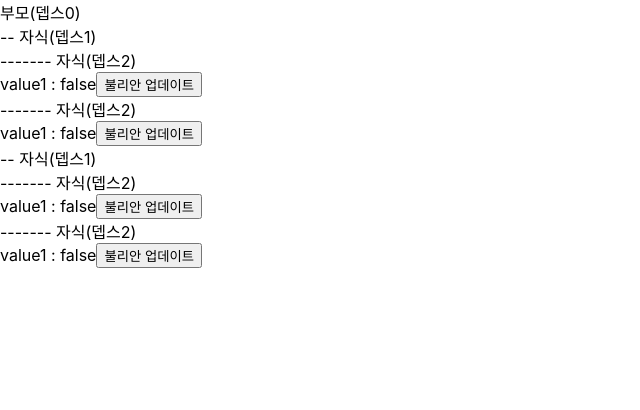
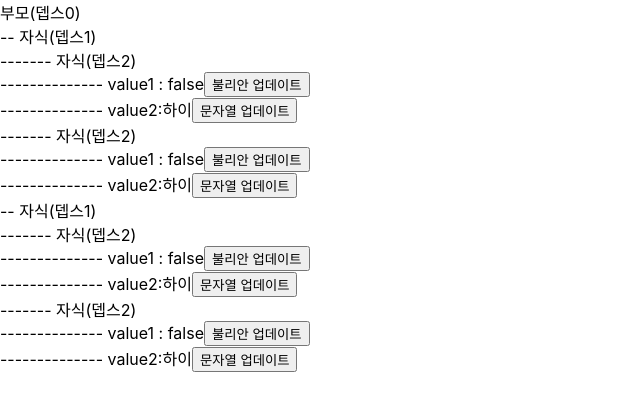
Before and after one commit to gabrielyoon7/my-context-api, a React (Create React App) app: page / in a window 1280 px wide. Shown: the top 410 px of the page, without its empty margins (0-640 px from the left). Built offline with nearby package versions, Linux system fonts and the light colour scheme.

Commit message:
feat: 전역 상태 업데이트 개선

```diff
--- a/src/classes/components/Child2.tsx
+++ b/src/classes/components/Child2.tsx
@@ -10,8 +10,14 @@ class Child2 extends React.Component {
       <div>
         ------- 자식(뎁스2)
         <div>
-          value1 : {JSON.stringify(globalState.value1)}
-          <button onClick={() => globalState.setValue1(!globalState.value1)}>불리안 업데이트</button>
+          <div>
+            -------------- value1 : {JSON.stringify(globalState.value1)}
+            <button onClick={() => globalState.setValue1(!globalState.value1)}>불리안 업데이트</button>
+          </div>
+          <div>
+            -------------- value2:{globalState.value2}
+            <button onClick={() => globalState.setValue2('바이')}>문자열 업데이트</button>
+          </div>
         </div>
       </div>
     );
--- a/src/classes/provider/GlobalProvider.tsx
+++ b/src/classes/provider/GlobalProvider.tsx
@@ -4,6 +4,7 @@ export interface GlobalState {
   value1: boolean;
   value2: string;
   setValue1: (value: boolean) => void;
+  setValue2: (value: string) => void;
 }
 
 
@@ -11,6 +12,7 @@ export const GlobalContext = React.createContext<GlobalState>({
   value1: false,
   value2: '',
   setValue1: () => { },
+  setValue2: () => { }
 });
 
 
@@ -24,6 +26,7 @@ class GlobalProvider extends React.Component<GlobalProviderProps, GlobalState> {
     value1: false,
     setValue1: (newValue) => this.setState({ value1: newValue }),
     value2: '하이',
+    setValue2: (newValue) => this.setState({ value2: newValue }),
   };
 
   render() {
```
